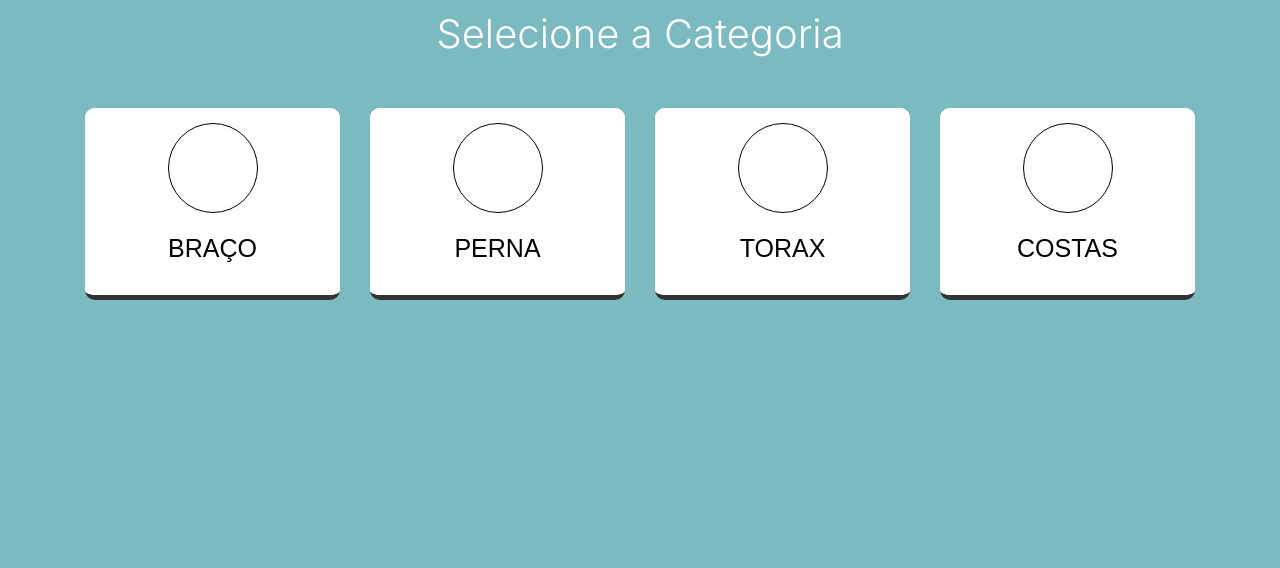
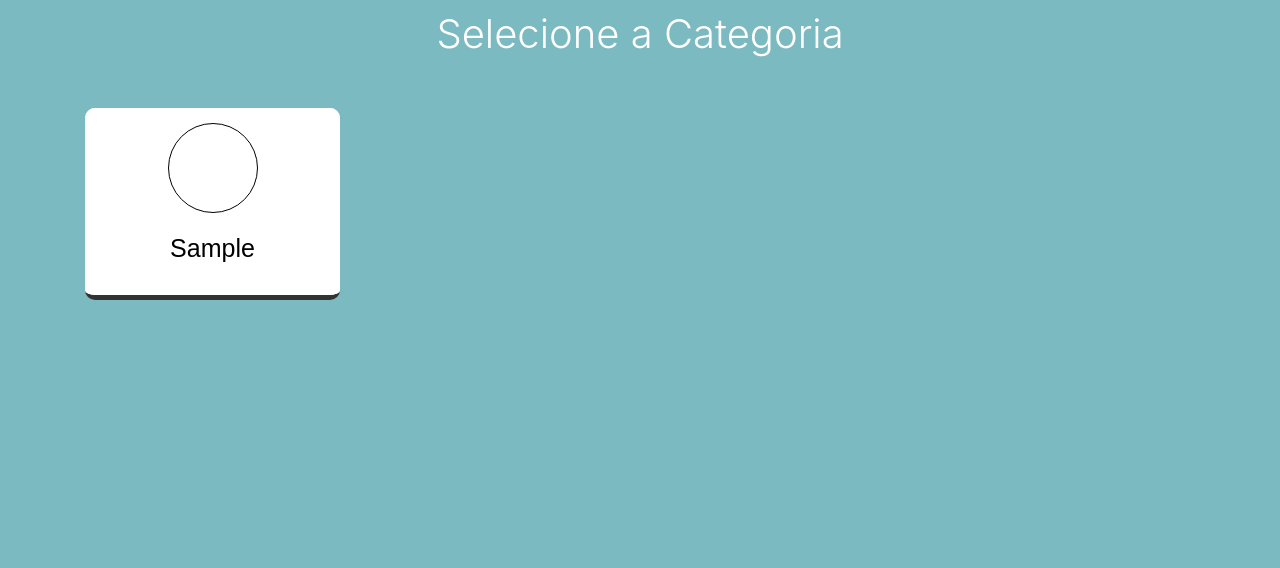
Before and after one commit to insertjuninho/SistemaOrt, a PHP site: page /categorias.php in a window 1280 px wide. Shown: the part 92-660 px from the top of the page. Run offline with PHP 8.4, Linux system fonts and the light colour scheme; tables that the repository leaves empty or names only in its code hold one stand-in row (values such as "Sample post").

Commit message:
Atualização "Login,categoria" bd no driveprojmoney

```diff
--- a/banco.php
+++ b/banco.php
@@ -1,3 +1,3 @@
 <?php
-$con = mysqli_connect("localhost", "root", "", "sistema");
+$con = mysqli_connect("localhost", "root", "", "sintomas");
 ?>
--- a/categorias.php
+++ b/categorias.php
@@ -1,6 +1,7 @@
 <!doctype html>
 <html lang="pt-br">
 <head>
+  <meta charset="UTF-8">
   <meta name="viewport" content="width=device-width, initial-scale=1, shrink-to-fit=no, user-scalable=no">
   <meta http-eqiv="X-UA-Compatible" content="IE=edge" />
 
@@ -20,48 +21,26 @@
   <div class="container">
     <div class="row">
       <!-- ADICIONAR O WHILE DO PHP AQUI -->
+     <?php
+     include "banco.php";
+     $pesquisar = "select * from categorias";
+     $buscar = mysqli_query($con,$pesquisar);
+     while($b=mysqli_fetch_assoc($buscar)){
+      ?>
       <div class="col-md-3">
         <a href="sintomas.php" id="link">
           <div class="categoria">
             <div class="botao pb-4">
               <img src="img/semft.png" class="img-fluid" />
-              <h3>BRAÇO</h3><!-- buscar nome do banco -->
+              <h3><?php echo $b['categorias']; ?></h3>
+              <!-- buscar nome do banco -->
             </div>
         </div>
       </a>
       </div>
-      <!-- FECHAR PHP -->
-
-      <div class="col-md-3">
-        <a href="sintomas.php" id="link">
-          <div class="categoria">
-            <div class="botao pb-4">
-              <img src="img/semft.png" class="img-fluid" />
-              <h3>PERNA</h3>
-            </div>
-        </div>
-      </a>
-      </div>
-
-      <div class="col-md-3">
-        <a href="sintomas.php" id="link">
-          <div class="categoria">
-            <div class="botao pb-4">
-              <img src="img/semft.png" class="img-fluid" />
-              <h3>TORAX</h3>
-            </div>
-          </div>
-      </a>
-      </div>
-
-      <div class="col-md-3">
-        <a href="sintomas.php" id="link">
-          <div class="categoria">
-            <div class="botao pb-4">
-              <img src="img/semft.png" class="img-fluid" />
-              <h3>COSTAS</h3>
-            </div>
-          </div>
+      <?php
+     }
+      ?>
       </a>
       </div>
     </div>
```
Also changed, not shown: login.php (+18 -24 lines), sair.php (added, +8 -0 lines).
